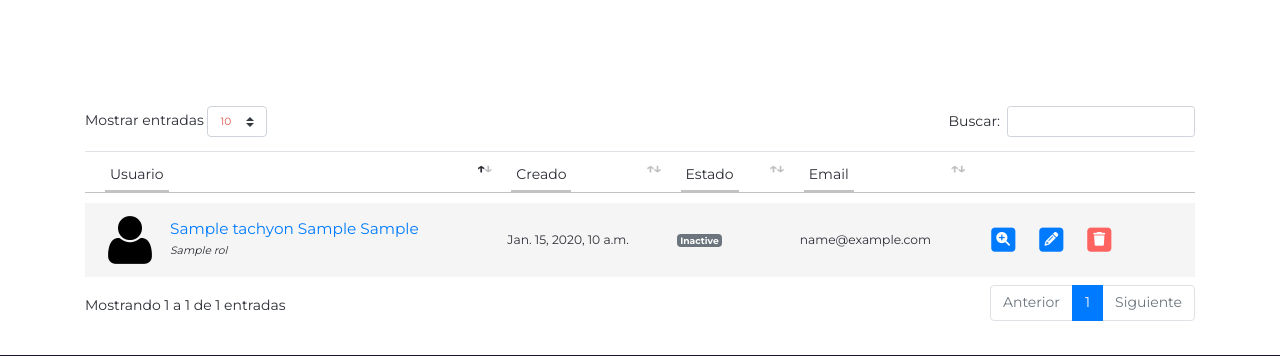
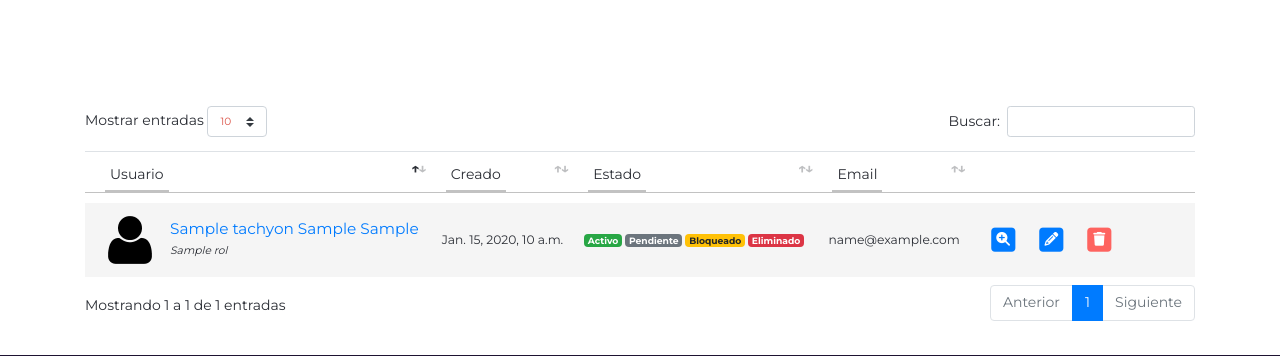
Before and after one commit to Tachyon-BR/TachyonBR, a Django app: template tachyon/usuarios/templates/usuarios/users.html in a window 1280 px wide. Shown: the part 116-472 px from the top of the page. Run offline with Django 3.2, Linux system fonts and the light colour scheme; the template is opened without the code that fills it: most values are stand-ins (such as "Sample title", 1, 10 or a date in 2020); some libraries are stand-ins or nearby versions.

Commit message:
Terminar FE

```diff
--- a/tachyon/usuarios/templates/usuarios/users.html
+++ b/tachyon/usuarios/templates/usuarios/users.html
@@ -31,7 +31,10 @@
               {{ t.user.date_joined }}
             </td>
             <td>
-              <span class="badge badge-secondary">Inactive</span>
+              <span class="badge badge-success">Activo</span>
+              <span class="badge badge-secondary">Pendiente</span>
+              <span class="badge badge-warning">Bloqueado</span>
+              <span class="badge badge-danger">Eliminado</span>
             </td>
             <td>
               <span>{{ t.user.email }}</span>
```
